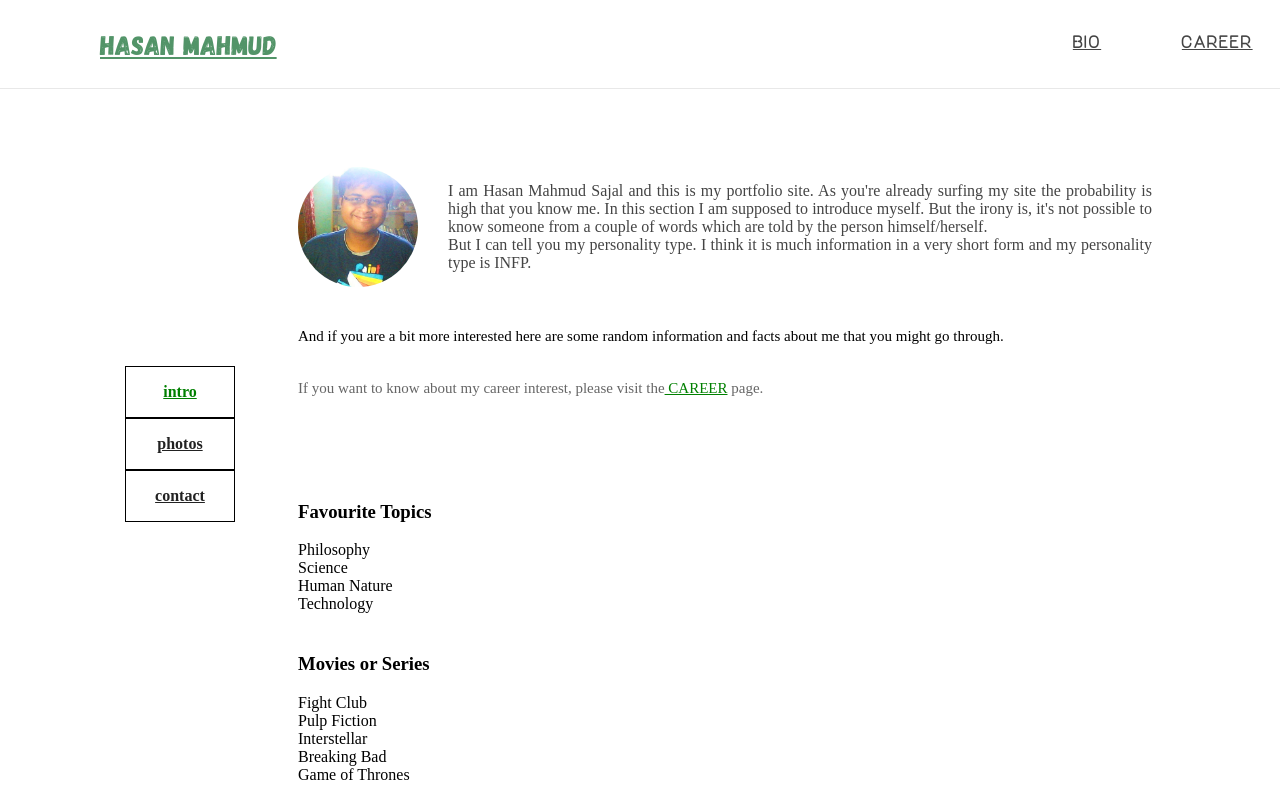
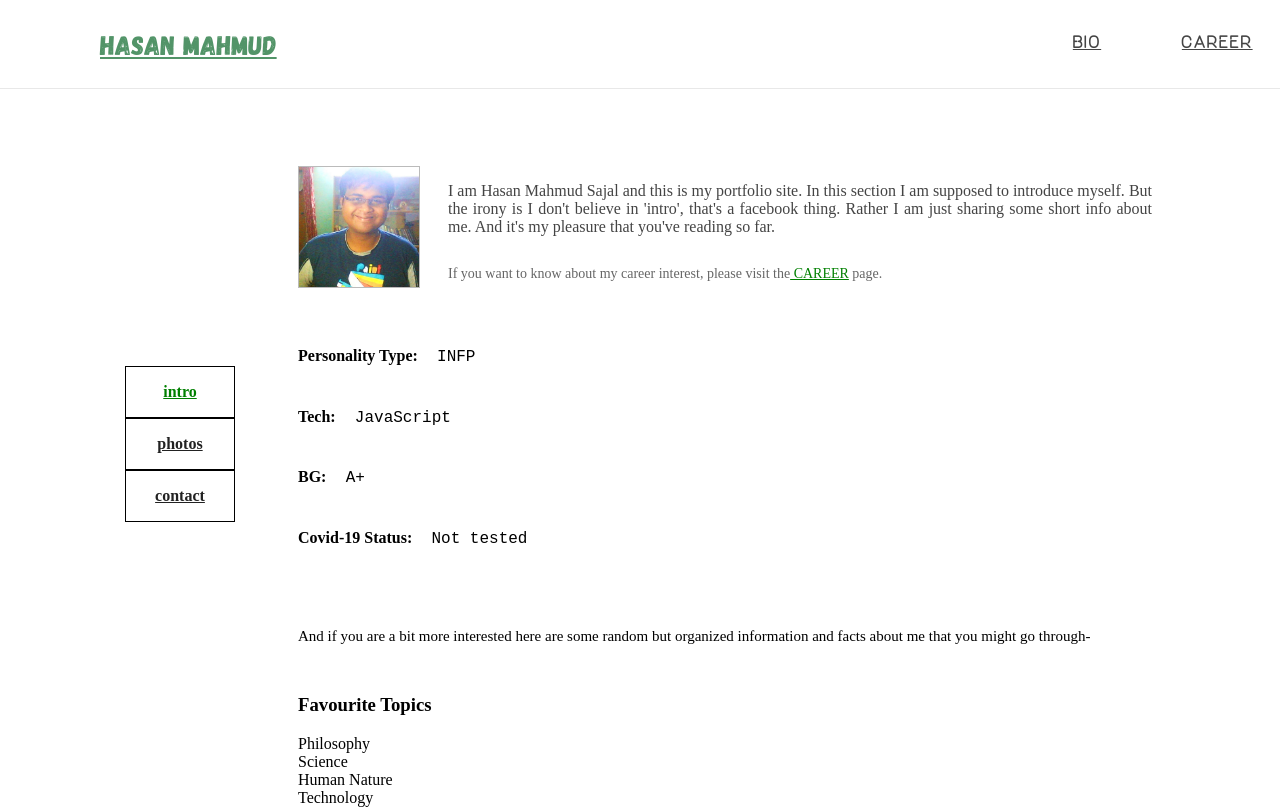
Before and after one commit to hmsajal/personal-site, a React (Create React App) app: page /bio/info in a window 1280 px wide. Shown: the top 809 px of the page. Built offline with nearby package versions, Linux system fonts and the light colour scheme; the HTML template or start-up script is replaced by a standard one; a web font is replaced by a local one.

Commit message:
finishing started

```diff
--- a/package.json
+++ b/package.json
@@ -15,6 +15,7 @@
     "classnames": "^2.2.6",
     "fibers": "^4.0.2",
     "history": "^4.10.1",
+    "js-cookie": "^2.2.1",
     "moment": "^2.24.0",
     "node-sass": "^4.13.0",
     "react": "^16.10.2",
--- a/src/components/bio/bioBasicInfo.js
+++ b/src/components/bio/bioBasicInfo.js
@@ -1,4 +1,4 @@
-import React from 'react'
+import React,{Fragment} from 'react'
 import {NavLink} from 'react-router-dom'
 
 import styles from './bioBasicInfo.module.css'
@@ -16,6 +16,7 @@ export default function BioBasicInfo(props){
                         <Init/>
                     </div>
                 </div>
+                <ShortInfo/>
                 <Decl/>
                 <div className="ui item">
                     <Interest heading="Favourite Topics" icon="book" item1="Philosophy" item2="Science"
@@ -42,25 +43,48 @@ export default function BioBasicInfo(props){
 
 const Init = () => {
     return(
-        <p>
-          I am Hasan Mahmud Sajal and this is my portfolio site. As you're already surfing my site the probability
-          is high that you know me. In this section I am supposed to introduce myself. But the irony
-          is, it's not possible to know someone from a couple of words which are told by the person himself/herself.
-          <br/>But I can tell you my personality type. I think it is much information in a very short form and
-          my personality type is INFP.
-        </p>
+        <Fragment>
+            <p>
+            I am Hasan Mahmud Sajal and this is my portfolio site. In this section I am supposed to introduce myself.
+            But the irony is I don't believe in 'intro', that's a facebook thing.
+            Rather I am just sharing some short info about me. And it's my pleasure that you've reading so far.
+            </p>
+            <p style={{fontSize:"14px",color:'#666'}}>
+                If you want to know about my career interest, please visit the
+                <NavLink style={{color:'green'}} to="/career"> CAREER</NavLink> page.
+            </p>
+        </Fragment>
+    )
+}
+
+const ShortInfo = ()=>{
+    return(
+        <div className={styles.shortInfo}>
+            <div>
+               <h4 style={{display:'inline-block'}}>Personality Type: </h4>
+               <pre style={{display:'inline-block'}}>  INFP</pre>
+            </div>
+            <div>
+               <h4 style={{display:'inline-block'}}>Tech: </h4>
+               <pre style={{display:'inline-block'}}>  JavaScript</pre>
+            </div>
+            <div>
+               <h4 style={{display:'inline-block'}}>BG: </h4>
+               <pre style={{display:'inline-block'}}>  A+</pre>
+            </div>
+            <div>
+               <h4 style={{display:'inline-block'}}>Covid-19 Status: </h4>
+               <pre style={{display:'inline-block'}}>  Not tested</pre>
+            </div>
+        </div>
     )
 }
 
 const Decl = () => {
     return(
-        <div style={{padding:'40px 0px 70px 0px',fontSize:'15px',textAlign:'justify',textJustify:'auto'}}>
-            And if you are a bit more interested here are some random information and facts
-            about me that you might go through.
-            <p style={{paddingTop:"20px",fontSize:"15px",color:'#666'}}>
-                If you want to know about my career interest, please visit the
-                <NavLink style={{color:'green'}} to="/career"> CAREER</NavLink> page.
-            </p>
+        <div style={{padding:'30px 0px',fontSize:'15px',textAlign:'justify',textJustify:'auto'}}>
+            And if you are a bit more interested here are some random but organized information and facts
+            about me that you might go through-
         </div>
     )
 }
--- a/src/components/bio/bioBasicInfo.module.css
+++ b/src/components/bio/bioBasicInfo.module.css
@@ -13,22 +13,20 @@
 }
 
 .myImageDiv{
-      display:flex;
-      justify-content: center;
-      align-items: center;
       padding-bottom:28px;
 }
 .paraDiv{
       display:flex;
+      flex-direction: column;
+      justify-content: space-between;
       width:100%;
       font-size:16px;
       color:#444;
       text-align: justify;
       text-justify: auto;
 }
-.main:target{
-    padding-top: 100px;
-    margin-top:-100px;
+.shortInfo{
+    padding:30px 0px;
 }
 
 @media screen and (min-width: 901px) {
@@ -37,7 +35,7 @@
     }
     .imgParaDiv{
         flex-direction: row;
-        height:100%;
+        align-items: flex-start;
     }
     .myImageDiv{
         padding-right: 30px;
@@ -45,5 +43,6 @@
     }
     .paraDiv{
         width:auto;
+        height:100%;
     }
 }
--- a/src/components/bio/bioPhotos.js
+++ b/src/components/bio/bioPhotos.js
@@ -1,57 +1,20 @@
-import React,{Fragment} from 'react'
-import {Route} from 'react-router-dom'
+import React from 'react'
+import Cookies from 'js-cookie'
+import {Route,Redirect} from 'react-router-dom'
 
-import styles from './bioPhotos.module.css'
+import MyCarousel from './myCarousel'
+import PhotoAuth from './photoAuth'
 
-let passed = false;
 
 export default function BioPhotos() {
     return (
-        <div id="bioPhotos" className={styles.main}>
-           {passed ? <MyCarousel/> : <Auth/>}
+        <div id="bioPhotos" style={{display:"flex",flexDirection:'column'}}>
+          {
+            Cookies.get("hms") ?
+                         <MyCarousel/>
+                               :
+                         <PhotoAuth/>
+          }
         </div>
     )
 }
-
-
-function MyCarousel(){
-    return(
-        <div>
-            <img className={styles.imgStyle} alt="for testing purpose"
-                 src="https://cdn.pixabay.com/photo/2016/08/16/19/09/forest-1598756_960_720.jpg"
-            />
-        </div>
-    )
-}
-
-function Auth(){
-    return(
-        <Fragment>
-            <h3 className={styles.header}>
-                    My Photos
-            </h3>
-            <div className={styles.authIntro}>
-                My photos also include my friends and family. So those are not open to all.
-                <br/>Just prove that I've let you go through.
-            </div>
-            <div className={styles.formDiv}>
-                <div className="ui form" style={{width:200}}>
-                    <div className="ui field" >
-                        <label>Write down your nickname</label>
-                        <input type="text" />
-                    </div>
-
-                    <div className="ui field">
-                        <label>And the short code given by me for this purpose</label>
-                        <input type="text"/>
-                    </div>
-                    <div className={styles.buttonDiv}>
-                        <button className="ui submit button large">
-                            Submit
-                        </button>
-                    </div>
-                </div>
-            </div>
-        </Fragment>
-    )
-}
--- a/src/components/bio/bioPhotos.module.css
+++ /dev/null
@@ -1,40 +0,0 @@
-.main{
-    display:flex;
-    flex-direction: column;
-}
-
-.authIntro{
-    display: flex;
-    flex-direction: column;
-    justify-content: center;
-    align-items:center;
-    font-size:18px;
-    text-align: center;
-}
-.imgStyle{
-    height:480px;
-    width:640px;
-    max-width:100%;
-}
-.header{
-    display:flex;
-    justify-content: center;
-    align-items:center;
-    height:15vh;
-}
-.formDiv{
-    composes: ui segment teal from global;
-    display: flex;
-    justify-content: center;
-    align-items: center;
-    padding:40px 0px !important;
-    margin-top:50px !important;
-    width:45vw;
-    min-width:250px;
-    max-width: 350px;
-    align-self: center;
-}
-.buttonDiv{
-    display:flex;
-    justify-content: center;
-}
--- /dev/null
+++ b/src/components/bio/myCarousel.js
@@ -0,0 +1,18 @@
+import React,{Fragment} from 'react'
+
+import styles from './myCarousel.module.css'
+
+export default function MyCarousel(){
+    return(
+        <Fragment>
+            <h3 className={styles.header}>
+                Photos
+            </h3>
+            <div>
+                <img className={styles.imgStyle} alt="for testing purpose"
+                    src="https://cdn.pixabay.com/photo/2016/08/16/19/09/forest-1598756_960_720.jpg"
+                />
+            </div>
+        </Fragment>
+    )
+}
--- /dev/null
+++ b/src/components/bio/myCarousel.module.css
@@ -0,0 +1,11 @@
+.imgStyle{
+    height:480px;
+    width:640px;
+    max-width:100%;
+}
+.header{
+    display:flex;
+    justify-content: center;
+    align-items:center;
+    height:15vh;
+}
--- /dev/null
+++ b/src/components/bio/photoAuth.js
@@ -0,0 +1,68 @@
+import React,{Fragment,useState} from 'react'
+import {useHistory} from 'react-router-dom'
+import Cookies from 'js-cookie'
+
+import styles from './photoAuth.module.css'
+
+
+export default function PhotoAuth(props){
+
+    let [nameValue,setNameValue] = useState('')
+    let [codeValue,setCodeValue] = useState('')
+    let [errMsg, setErrMsg] = useState('')
+    let history = useHistory()
+
+    function handleNameChange(eventVar){
+        setNameValue(eventVar.target.value);
+    }
+    function handleCodeChange(eventVar){
+        setCodeValue(eventVar.target.value);
+    }
+
+    function handleClick(){
+        const lngth = nameValue.length
+        const finalValue =  (lngth%2+7) + "" + (lngth + 35) + "" + lngth;
+
+        if(codeValue===finalValue){
+            Cookies.set("hms",codeValue)
+            setErrMsg("")
+            history.push("/bio/photos")
+        }
+        else {
+            setErrMsg("Sorry! Wrong Combination!")
+        }
+    }
+
+    return(
+        <Fragment>
+            <h3 className={styles.header}>
+                    My Photos
+            </h3>
+            <div className={styles.authIntro}>
+                My photos also include my friends and family. So those are not open to all.
+                <br/>Just prove that I've let you go through.
+            </div>
+            <div className={styles.formDiv}>
+                <div className="ui form" style={{width:200}}>
+                    <div className={styles.error}>
+                        {errMsg}
+                    </div>
+                    <div className="ui field" >
+                        <label>Write down your nickname</label>
+                        <input type="text" value={nameValue} onChange={(Event)=>handleNameChange(Event)}/>
+                    </div>
+
+                    <div className="ui field">
+                        <label>And the short code given by me for this purpose</label>
+                        <input type="text" value={codeValue} onChange={(Event)=>handleCodeChange(Event)}/>
+                    </div>
+                    <div className={styles.buttonDiv}>
+                        <button className="ui submit button large" onClick={()=>handleClick()}>
+                            Submit
+                        </button>
+                    </div>
+                </div>
+            </div>
+        </Fragment>
+    )
+}
--- /dev/null
+++ b/src/components/bio/photoAuth.module.css
@@ -0,0 +1,38 @@
+.header{
+    display:flex;
+    justify-content: center;
+    align-items:center;
+    height:15vh;
+}
+.authIntro{
+    display: flex;
+    flex-direction: column;
+    justify-content: center;
+    align-items:center;
+    font-size:18px;
+    text-align: center;
+}
+.formDiv{
+    composes: ui segment teal from global;
+    display: flex;
+    justify-content: center;
+    align-items: center;
+    margin-top:50px !important;
+    width:45vw;
+    min-width:250px;
+    max-width: 320px;
+    margin-left:auto !important;
+    margin-right:auto !important;
+}
+.buttonDiv{
+    display:flex;
+    justify-content: center;
+    margin-top:30px;
+    margin-bottom:10px;
+}
+.error{
+    height:30px;
+    width:100%;
+    text-align: center;
+    color:red;
+}
--- a/src/components/common/myImage.module.css
+++ b/src/components/common/myImage.module.css
@@ -3,5 +3,11 @@
     display: block;
     height: auto;
     width:120px;
-    border-radius: 80px;
+    border:1px solid #bbb;
   }
+
+  @media screen and (max-width: 900px){
+    .myImage{
+      border-radius: 80px;
+    }
+  }
```
Also changed, not shown: src/_template.html (+25 -1 lines), 1 other file (tests, documents, lock files or other folders).
